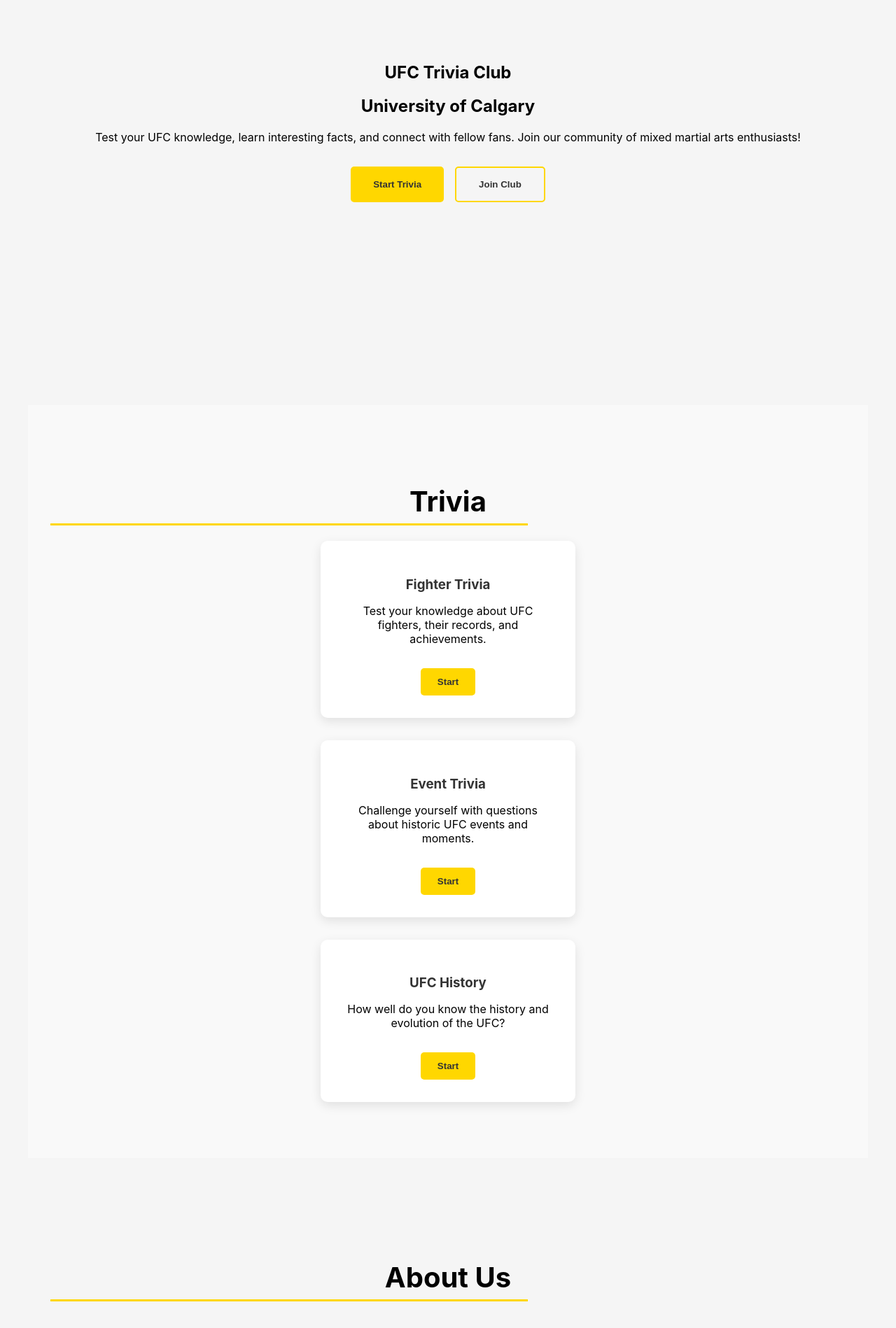
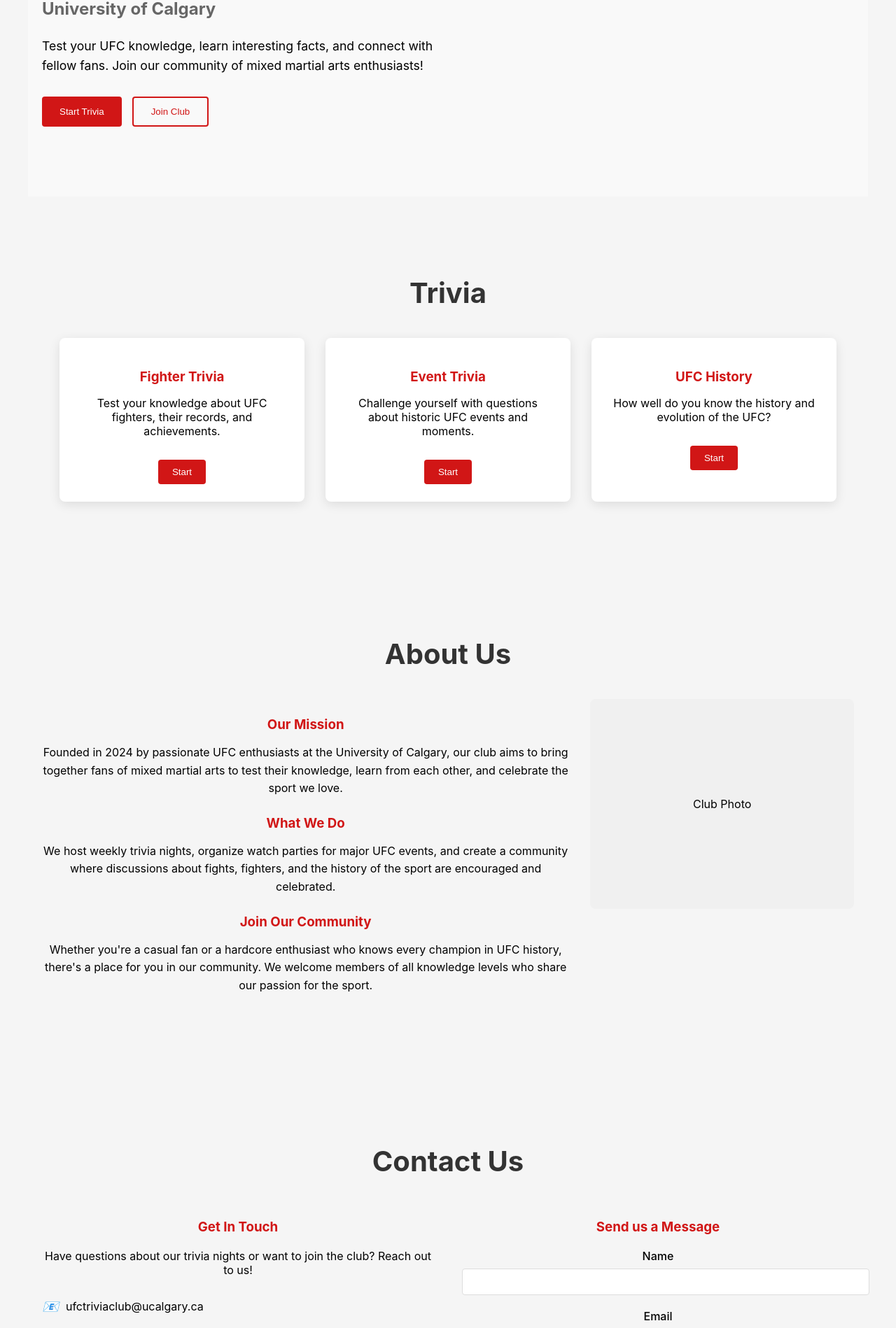
Before and after one commit to ChloeSVillaranda/ucalgary-trivia-club, a Next.js app: page / in a window 1280 px wide. Shown: the part 870-2768 px from the top of the page at 70% size. Built offline with nearby package versions, Linux system fonts and the light colour scheme.

Commit message:
fix: used old home.module.css

```diff
--- a/styles/Home.module.css
+++ b/styles/Home.module.css
@@ -1,37 +1,15 @@
-.homeBackground {
-  /* Add your background styles here */
-  min-height: 100vh;
-  display: flex;
-  flex-direction: column;
-  align-items: center;
-  justify-content: center;
-}
-
-.welcomeText {
-  font-size: 2.5rem;
-  font-weight: bold;
-  color: #333;
-  text-align: center;
-}
-
+/* Base styles for all sections */
 .container {
   width: 100%;
   max-width: 1200px;
   margin: 0 auto;
-  padding: 0 1rem;
 }
 
 .section {
-  padding: 5rem 2rem;
-  max-width: 1200px;
-  margin: 0 auto;
-  min-height: 80vh;
-  display: flex;
-  flex-direction: column;
-  justify-content: center;
+  padding: 80px 20px;
   opacity: 0;
-  transform: translateY(30px);
-  transition: opacity 0.6s ease, transform 0.8s ease;
+  transform: translateY(20px);
+  transition: opacity 0.8s ease, transform 0.8s ease;
 }
 
 .section.visible {
@@ -40,100 +18,85 @@
 }
 
 .sectionTitle {
+  text-align: center;
+  margin-bottom: 40px;
   font-size: 2.5rem;
-  margin-bottom: 2rem;
-  position: relative;
-  display: inline-block;
+  color: #333;
 }
 
-.sectionTitle:after {
-  content: '';
-  position: absolute;
-  bottom: -10px;
-  left: 0;
-  width: 60%;
-  height: 3px;
-  background-color: #ffd700;
+/* TriviaSection styles */
+.triviaContainer {
+  display: flex;
+  flex-wrap: wrap;
+  justify-content: center;
+  gap: 30px;
 }
 
-/* Home Section */
-.homeSection {
-  align-items: center;
+.triviaCard {
+  background-color: #fff;
+  border-radius: 8px;
+  box-shadow: 0 4px 15px rgba(0, 0, 0, 0.1);
+  padding: 25px;
+  width: 300px;
   text-align: center;
+  transition: transform 0.3s ease, box-shadow 0.3s ease;
 }
 
-.content {
-  max-width: 800px;
-  margin: 0 auto;
-  font-size: 1.2rem;
-  line-height: 1.6;
+.triviaCard:hover {
+  transform: translateY(-5px);
+  box-shadow: 0 10px 20px rgba(0, 0, 0, 0.15);
 }
 
-.actionButtons {
-  display: flex;
-  gap: 1rem;
-  margin-top: 2rem;
-  justify-content: center;
+.triviaCard h3 {
+  color: #d11616;
+  margin-bottom: 15px;
 }
 
-.primaryButton, .secondaryButton {
-  padding: 1rem 2rem;
-  border-radius: 5px;
-  font-weight: bold;
+.triviaButton {
+  background-color: #d11616;
+  color: white;
+  border: none;
+  padding: 10px 20px;
+  border-radius: 4px;
   cursor: pointer;
-  transition: all 0.3s ease;
+  margin-top: 15px;
+  transition: background-color 0.3s ease;
 }
 
-.primaryButton {
-  background-color: #ffd700;
-  color: #333;
-  border: none;
+.triviaButton:hover {
+  background-color: #a21212;
 }
 
-.primaryButton:hover {
-  background-color: #e6c200;
-  transform: translateY(-2px);
-}
-
-.secondaryButton {
-  background-color: transparent;
-  color: #333;
-  border: 2px solid #ffd700;
-}
-
-.secondaryButton:hover {
-  background-color: rgba(255, 215, 0, 0.1);
-  transform: translateY(-2px);
-}
-
-/* About Section */
-.aboutSection {
-  margin-top: 2rem;
-}
-
+/* AboutSection styles */
 .aboutContainer {
   display: flex;
   flex-direction: column;
   gap: 30px;
 }
 
-.aboutContent {
-  display: flex;
+@media (min-width: 768px) {
+  .aboutContainer {
     flex-direction: row;
-  align-items: center;
-  gap: 4rem;
   }
 
-.aboutText {
-  flex: 1;
-  font-size: 1.1rem;
-  line-height: 1.6;
+  .aboutContent {
+    flex: 2;
   }
 
   .aboutImage {
     flex: 1;
-  display: flex;
-  justify-content: center;
+  }
+}
+
+.aboutContent h3 {
+  color: #d11616;
+  margin-top: 25px;
+  margin-bottom: 15px;
+}
+
+.aboutContent p {
+  margin-bottom: 20px;
+  line-height: 1.6;
 }
 
 .imagePlaceholder {
@@ -145,70 +108,26 @@
   border-radius: 8px;
 }
 
-/* Trivia Section */
-.triviaSection {
-  background-color: #f9f9f9;
-}
-
-.triviaContainer {
-  display: flex;
-  justify-content: center;
-  gap: 2rem;
-  flex-wrap: wrap;
-}
-
-.triviaCard {
-  background-color: white;
-  padding: 2rem;
-  border-radius: 10px;
-  box-shadow: 0 5px 15px rgba(0, 0, 0, 0.1);
-  width: 300px;
-  text-align: center;
-  transition: transform 0.3s ease, box-shadow 0.3s ease;
-}
-
-.triviaCard:hover {
-  transform: translateY(-10px);
-  box-shadow: 0 15px 30px rgba(0, 0, 0, 0.15);
-}
-
-.triviaCard h3 {
-  margin-bottom: 1rem;
-  color: #333;
-}
-
-.triviaButton {
-  background-color: #ffd700;
-  color: #333;
-  border: none;
-  padding: 0.75rem 1.5rem;
-  border-radius: 5px;
-  margin-top: 1rem;
-  cursor: pointer;
-  font-weight: bold;
-  transition: all 0.3s ease;
-}
-
-.triviaButton:hover {
-  background-color: #e6c200;
-}
-
-/* Contact Section */
-.contactSection {
-  background-color: #f9f9f9;
-  border-radius: 10px;
-  padding: 4rem;
-  margin: 5rem auto;
-}
-
+/* ContactSection styles */
 .contactContainer {
   display: flex;
   flex-direction: column;
   gap: 40px;
 }
 
+@media (min-width: 768px) {
+  .contactContainer {
+    flex-direction: row;
+  }
+
   .contactInfo, .contactForm {
     flex: 1;
+  }
+}
+
+.contactInfo h3, .contactForm h3 {
+  color: #d11616;
+  margin-bottom: 20px;
 }
 
 .contactDetail {
@@ -217,63 +136,162 @@
   margin-bottom: 15px;
 }
 
+.icon {
+  margin-right: 10px;
+  font-size: 1.2rem;
+}
+
+.socialLinks {
+  display: flex;
+  gap: 15px;
+  margin-top: 25px;
+}
+
+.socialLink {
+  display: flex;
+  align-items: center;
+  justify-content: center;
+  width: 40px;
+  height: 40px;
+  background-color: #f0f0f0;
+  border-radius: 50%;
+  transition: background-color 0.3s ease;
+}
+
+.socialLink:hover {
+  background-color: #d11616;
+  color: white;
+}
+
 .formGroup {
   margin-bottom: 20px;
 }
 
-.submitButton {
-  background-color: #ffd700;
-  color: #333;
-  padding: 1rem;
-  border: none;
-  border-radius: 5px;
-  font-size: 1rem;
-  font-weight: bold;
-  cursor: pointer;
-  transition: all 0.3s ease;
+.formGroup label {
+  display: block;
+  margin-bottom: 8px;
+  font-weight: 500;
 }
 
-.submitButton:hover {
-  background-color: #e6c200;
-  transform: translateY(-2px);
+.formGroup input, .formGroup textarea {
+  width: 100%;
+  padding: 10px;
+  border: 1px solid #ddd;
+  border-radius: 4px;
+  font-family: inherit;
 }
 
-@keyframes float {
-  0%, 100% {
-    transform: translateY(0);
+.formMessage {
+  padding: 15px;
+  margin-bottom: 20px;
+  background-color: #e7f3e7;
+  border-radius: 4px;
+  color: #2e7d32;
 }
-  50% {
-    transform: translateY(-20px);
+
+.submitButton {
+  background-color: #d11616;
+  color: white;
+  border: none;
+  padding: 12px 25px;
+  border-radius: 4px;
+  cursor: pointer;
+  font-weight: 500;
+  transition: background-color 0.3s ease;
+}
+
+.submitButton:hover:not(:disabled) {
+  background-color: #a21212;
+}
+
+.submitButton:disabled {
+  background-color: #ccc;
+  cursor: not-allowed;
+}
+
+/* HomeSection styles */
+.homeSection {
+  display: flex;
+  flex-direction: column;
+  align-items: center;
+  text-align: center;
+  padding: 100px 20px;
+  background-color: #f9f9f9;
+}
+
+@media (min-width: 768px) {
+  .homeSection {
+    flex-direction: row;
+    text-align: left;
+  }
+
+  .heroContent {
+    flex: 1;
+  }
+
+  .heroImage {
+    flex: 1;
   }
 }
 
-@media (max-width: 768px) {
-  .aboutContent {
-    flex-direction: column;
-    gap: 2rem;
+.mainTitle {
+  font-size: 3rem;
+  color: #d11616;
+  margin-bottom: 10px;
 }
 
-  .questionMarkContainer {
-    width: 200px;
-    height: 200px;
+.subtitle {
+  font-size: 1.5rem;
+  color: #666;
+  margin-bottom: 25px;
 }
 
-  .triviaContainer {
-    flex-direction: column;
-    align-items: center;
+.heroParagraph {
+  margin-bottom: 30px;
+  line-height: 1.6;
+  font-size: 1.1rem;
+}
+
+.actionButtons {
+  display: flex;
+  gap: 15px;
+  flex-wrap: wrap;
+  justify-content: center;
+}
+
+@media (min-width: 768px) {
+  .actionButtons {
+    justify-content: flex-start;
   }
 }
-  .aboutContent {
-    flex-direction: column;
-    gap: 2rem;
+
+.primaryButton {
+  background-color: #d11616;
+  color: white;
+  border: none;
+  padding: 12px 25px;
+  border-radius: 4px;
+  cursor: pointer;
+  font-weight: 500;
+  transition: background-color 0.3s ease;
 }
 
-  .questionMarkContainer {
-    width: 200px;
-    height: 200px;
+.primaryButton:hover {
+  background-color: #a21212;
 }
 
-  .triviaContainer {
-    flex-direction: column;
-    align-items: center;
+.secondaryButton {
+  background-color: transparent;
+  color: #d11616;
+  border: 2px solid #d11616;
+  padding: 12px 25px;
+  border-radius: 4px;
+  cursor: pointer;
+  font-weight: 500;
+  transition: background-color 0.3s ease, color 0.3s ease;
 }
+
+.secondaryButton:hover {
+  background-color: #d11616;
+  color: white;
+}
```
Lines whose indentation alone changed are shown as unchanged.
